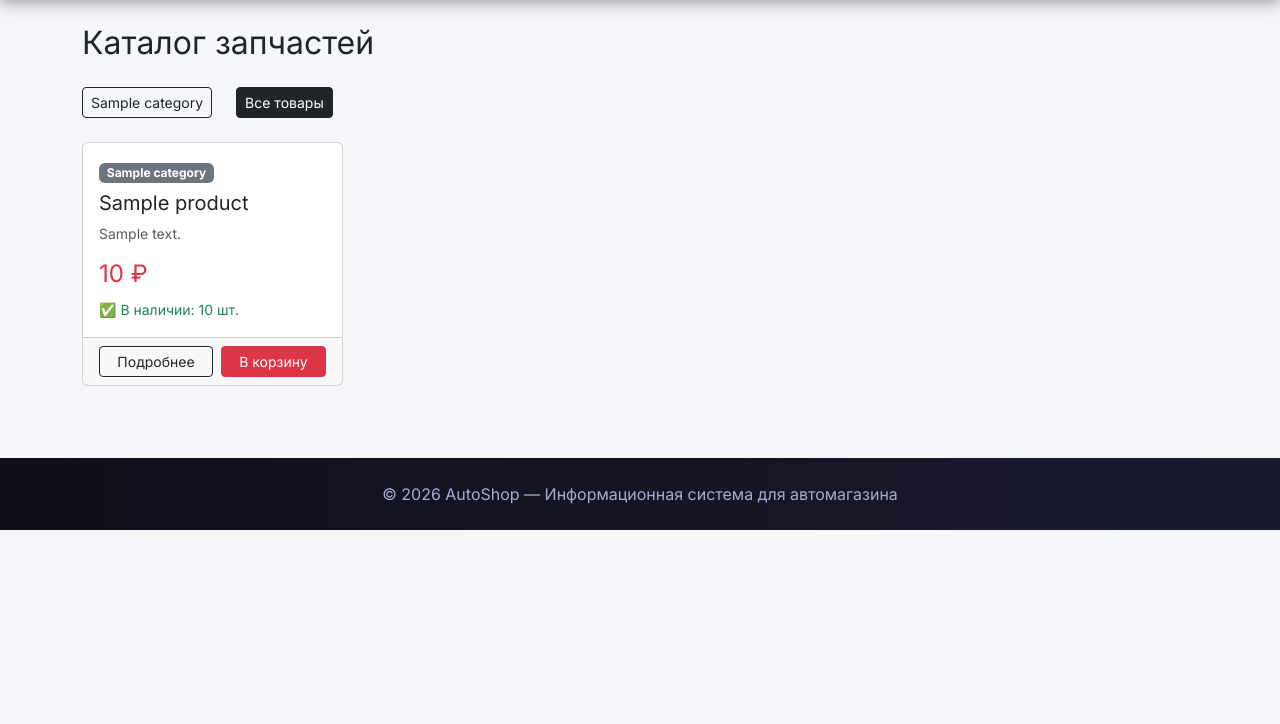
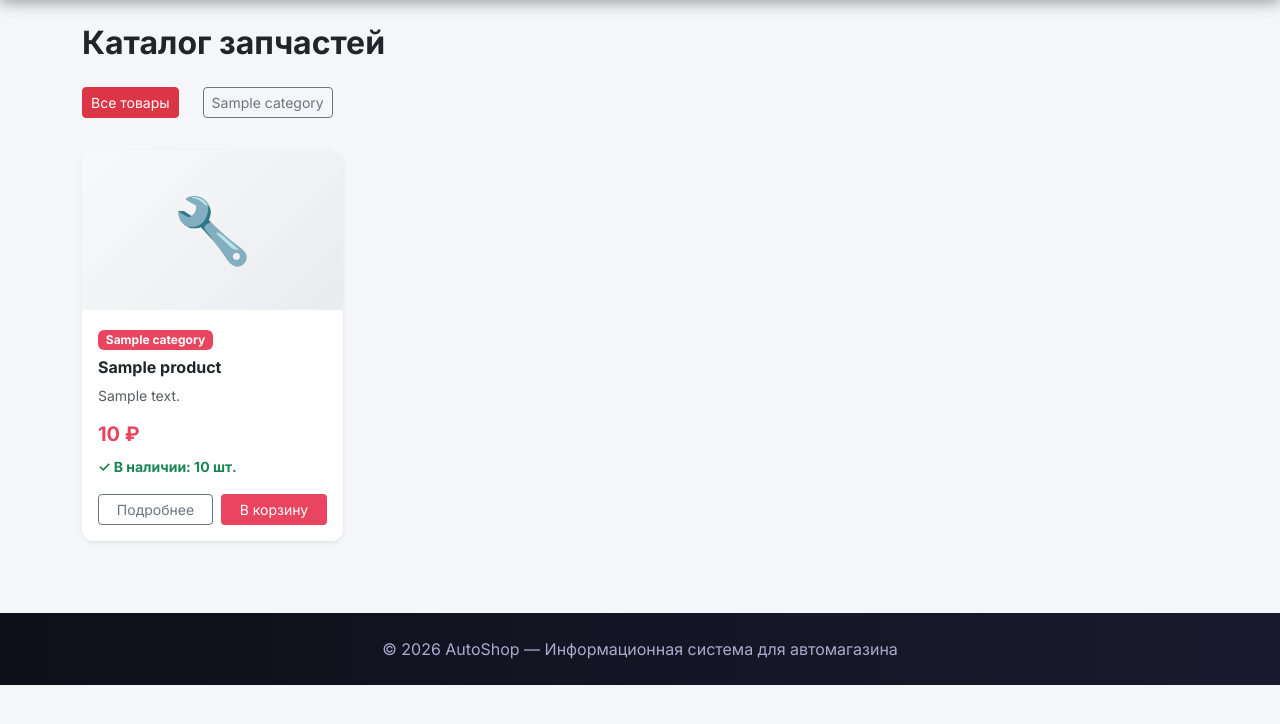
Before and after one commit to prohorzet-dotcom/autoshop, a Django app: template templates/store/catalog.html in a window 1280 px wide. Shown: the part 76-800 px from the top of the page. Run offline with Django 3.2, Linux system fonts and the light colour scheme; the template is opened without the code that fills it: most values are stand-ins (such as "Sample title", 1, 10 or a date in 2020).

Commit message:
Better product cards

```diff
--- a/templates/store/catalog.html
+++ b/templates/store/catalog.html
@@ -3,37 +3,49 @@
 {% block title %}Каталог товаров{% endblock %}
 
 {% block content %}
-<h2 class="mb-4">Каталог запчастей</h2>
+<h2 class="mb-4 fw-bold">Каталог запчастей</h2>
 
-<div class="row mb-3">
+<div class="row mb-4">
+    <div class="col-auto mb-2">
+        <a href="/catalog/" class="btn btn-sm {% if not request.GET.category %}btn-danger{% else %}btn-outline-secondary{% endif %}">Все товары</a>
+    </div>
     {% for category in categories %}
     <div class="col-auto mb-2">
-        <a href="/catalog/?category={{ category.slug }}" class="btn btn-outline-dark btn-sm">{{ category.name }}</a>
+        <a href="/catalog/?category={{ category.slug }}" class="btn btn-sm {% if request.GET.category == category.slug %}btn-danger{% else %}btn-outline-secondary{% endif %}">{{ category.name }}</a>
     </div>
     {% endfor %}
-    <div class="col-auto mb-2">
-        <a href="/catalog/" class="btn btn-dark btn-sm">Все товары</a>
-    </div>
 </div>
 
 <div class="row">
     {% for product in products %}
     <div class="col-md-3 mb-4">
-        <div class="card h-100">
-            <div class="card-body">
-                <span class="badge bg-secondary mb-2">{{ product.category.name }}</span>
-                <h5 class="card-title">{{ product.name }}</h5>
-                <p class="card-text text-muted small">{{ product.description|truncatechars:100 }}</p>
-                <h4 class="text-danger">{{ product.price }} ₽</h4>
+        <div class="card h-100 border-0 shadow-sm" style="border-radius:12px; overflow:hidden; transition:0.3s;" onmouseover="this.style.transform='translateY(-5px)';this.style.boxShadow='0 12px 30px rgba(0,0,0,0.15)'" onmouseout="this.style.transform='translateY(0)';this.style.boxShadow=''">
+            <div style="background:linear-gradient(135deg,#f8f9fa,#e9ecef); height:160px; display:flex; align-items:center; justify-content:center;">
+                <span style="font-size:4rem;">
+                    {% if product.category.slug == 'dvigatel' %}🔧
+                    {% elif product.category.slug == 'tormoza' %}🛑
+                    {% elif product.category.slug == 'podveska' %}⚙️
+                    {% elif product.category.slug == 'elektrika' %}⚡
+                    {% elif product.category.slug == 'filtry' %}🔩
+                    {% elif product.category.slug == 'masla' %}🛢️
+                    {% else %}🔧
+                    {% endif %}
+                </span>
+            </div>
+            <div class="card-body p-3">
+                <span class="badge mb-2" style="background:#e94560;">{{ product.category.name }}</span>
+                <h6 class="card-title fw-bold">{{ product.name }}</h6>
+                <p class="card-text text-muted small">{{ product.description|truncatechars:80 }}</p>
+                <h5 class="fw-bold" style="color:#e94560;">{{ product.price }} ₽</h5>
                 {% if product.stock > 0 %}
-                    <small class="text-success">✅ В наличии: {{ product.stock }} шт.</small>
+                    <small class="text-success fw-bold">✓ В наличии: {{ product.stock }} шт.</small>
                 {% else %}
-                    <small class="text-danger">❌ Нет в наличии</small>
+                    <small class="text-danger">✗ Нет в наличии</small>
                 {% endif %}
             </div>
-            <div class="card-footer d-flex gap-2">
-                <a href="/product/{{ product.pk }}/" class="btn btn-outline-dark btn-sm flex-fill">Подробнее</a>
-                <a href="/cart/add/{{ product.pk }}/" class="btn btn-danger btn-sm flex-fill">В корзину</a>
+            <div class="card-footer bg-white border-0 p-3 pt-0 d-flex gap-2">
+                <a href="/product/{{ product.pk }}/" class="btn btn-outline-secondary btn-sm flex-fill">Подробнее</a>
+                <a href="/cart/add/{{ product.pk }}/" class="btn btn-sm flex-fill text-white" style="background:#e94560;">В корзину</a>
             </div>
         </div>
     </div>
```
